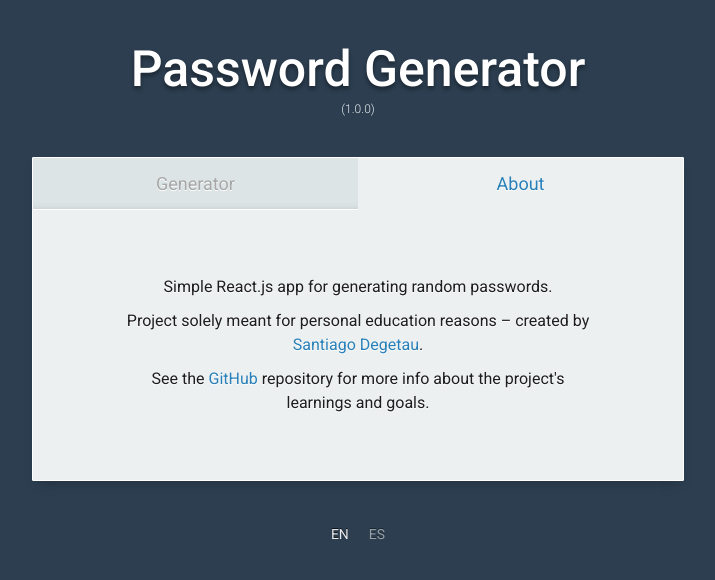
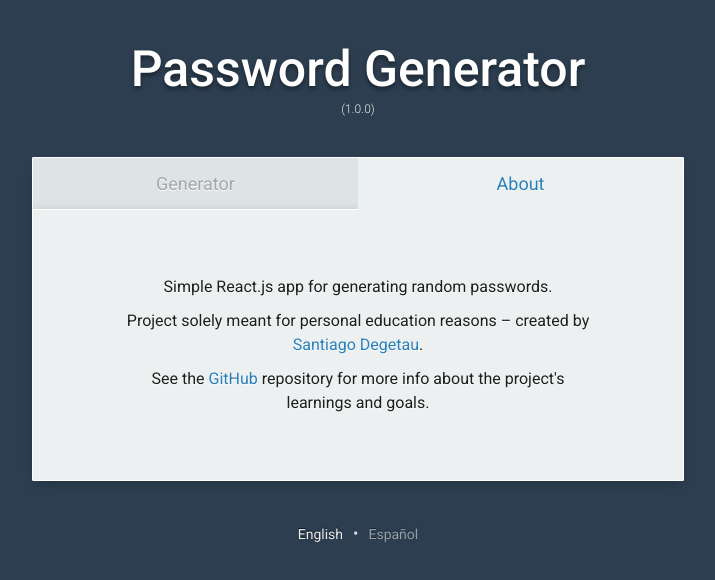
Before and after one commit to sdegetaus/password-generator, a React (Create React App) app: page /about in a window 1280 px wide. Shown: the top 580 px of the page, without its empty margins (282-997 px from the left). Built offline with nearby package versions, Linux system fonts and the light colour scheme; the HTML template or start-up script is replaced by a standard one.

Commit message:
Add separator to LanguageMenu

```diff
--- a/src/App.tsx
+++ b/src/App.tsx
@@ -1,5 +1,5 @@
 import { colors } from "assets";
-import { AppLocales as LanguageData } from "assets/l10n";
+import { LanguageData } from "assets/l10n";
 import { About, ErrorHandler, Generator, LanguageMenu, Menu } from "containers";
 import { useRenderCount } from "hooks";
 import React from "react";
--- a/src/assets/index.ts
+++ b/src/assets/index.ts
@@ -1 +1,2 @@
 export { colors } from "./styles/variables";
+export { LanguageData } from "./l10n";
--- a/src/assets/l10n/index.ts
+++ b/src/assets/l10n/index.ts
@@ -1,7 +1,7 @@
 import EnglishMessages from "./messages/en-US.json";
 import SpanishMessages from "./messages/es-MX.json";
 
-export const AppLocales = {
+export const LanguageData = {
   en: {
     locale: "en",
     messages: EnglishMessages,
--- a/src/containers/LanguageMenu.tsx
+++ b/src/containers/LanguageMenu.tsx
@@ -1,28 +1,22 @@
 import React from "react";
 import styled from "styled-components";
-import { colors } from "assets";
+import { LanguageData } from "assets";
 
 export default (props: LanguageMenuProps) => {
+  const languages = Object.entries(LanguageData);
   return (
     <StyledLanguageMenu>
-      {[
-        {
-          key: "en",
-          displayName: "EN",
-        },
-        {
-          key: "es",
-          displayName: "ES",
-        },
-      ].map((o) => (
-        <li key={o.key}>
+      {languages.map(([key, values], i) => (
+        <li key={key}>
           <button
-            onClick={() => props.onChangeLanguage(o.key)}
-            className={props.locale === o.key ? "active" : ""}
-            disabled={props.locale === o.key}
+            onClick={() => props.onChangeLanguage(key)}
+            className={props.locale === key ? "active" : ""}
+            disabled={props.locale === key}
+            title={values.displayName}
           >
-            {o.displayName}
+            {values.displayName}
           </button>
+          {i !== languages.length - 1 && <span className="sep">&#8226;</span>}
         </li>
       ))}
     </StyledLanguageMenu>
@@ -59,6 +53,11 @@ const StyledLanguageMenu = styled.ul`
       opacity: 0.9;
     }
   }
+
+  .sep {
+    color: white;
+    opacity: 0.8;
+  }
 `;
 
 type LanguageMenuProps = {
```
